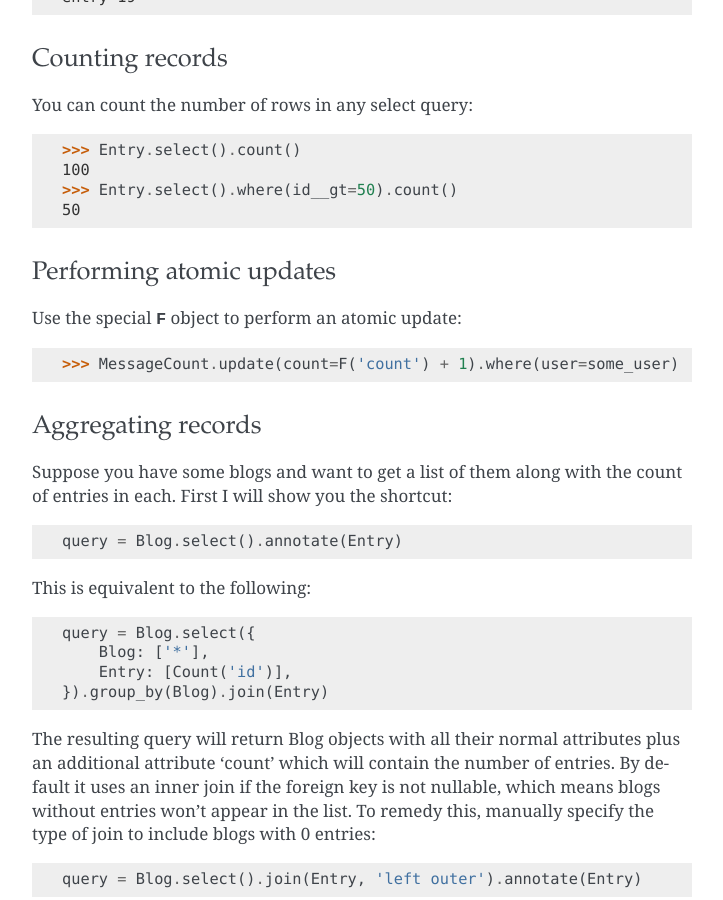
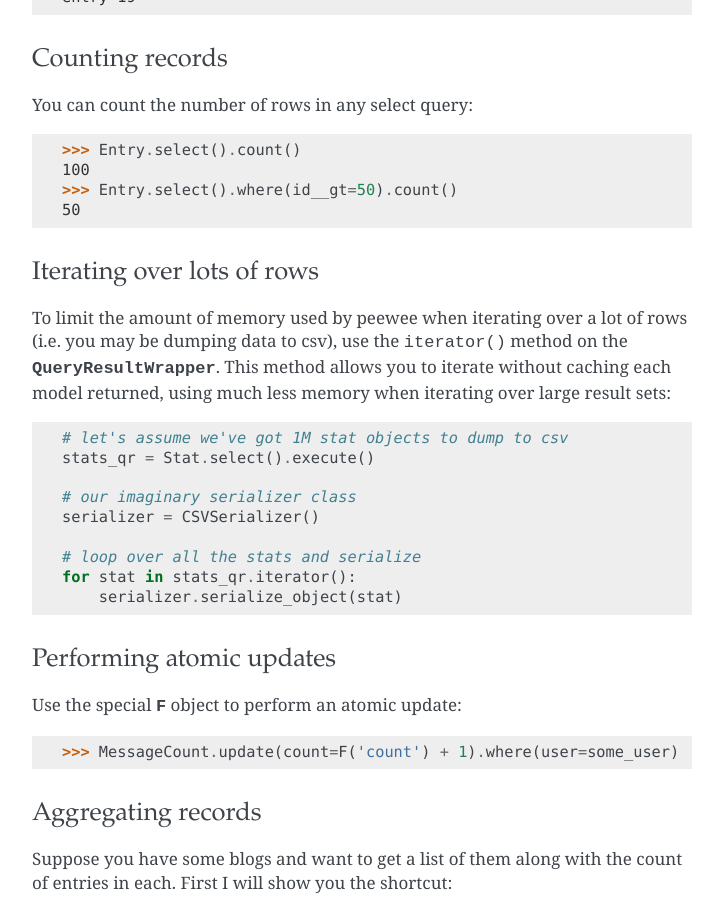
Before and after one commit to coleifer/peewee, a Sphinx documentation site: the page built from docs/peewee/cookbook.rst, in a window 1280 px wide and 900 px high, scrolled down 7286 px. Shown: the whole window, without its empty margins (388-1111 px from the left). Built offline with Sphinx 7.4.7, drawn with Linux system fonts in a browser that asks for light colours; some of the changed text lies outside the part shown.

Commit message:
Adding recipe for iterating lots of rows

```diff
--- a/docs/peewee/cookbook.rst
+++ b/docs/peewee/cookbook.rst
@@ -409,6 +409,27 @@ You can count the number of rows in any select query:
     50
 
 
+Iterating over lots of rows
+^^^^^^^^^^^^^^^^^^^^^^^^^^^
+
+To limit the amount of memory used by peewee when iterating over a lot of rows (i.e.
+you may be dumping data to csv), use the ``iterator()`` method on the :py:class:`QueryResultWrapper`.
+This method allows you to iterate without caching each model returned, using much less
+memory when iterating over large result sets:
+
+.. code-block:: python
+
+    # let's assume we've got 1M stat objects to dump to csv
+    stats_qr = Stat.select().execute()
+
+    # our imaginary serializer class
+    serializer = CSVSerializer()
+
+    # loop over all the stats and serialize
+    for stat in stats_qr.iterator():
+        serializer.serialize_object(stat)
+
+
 Performing atomic updates
 ^^^^^^^^^^^^^^^^^^^^^^^^^
 
```
